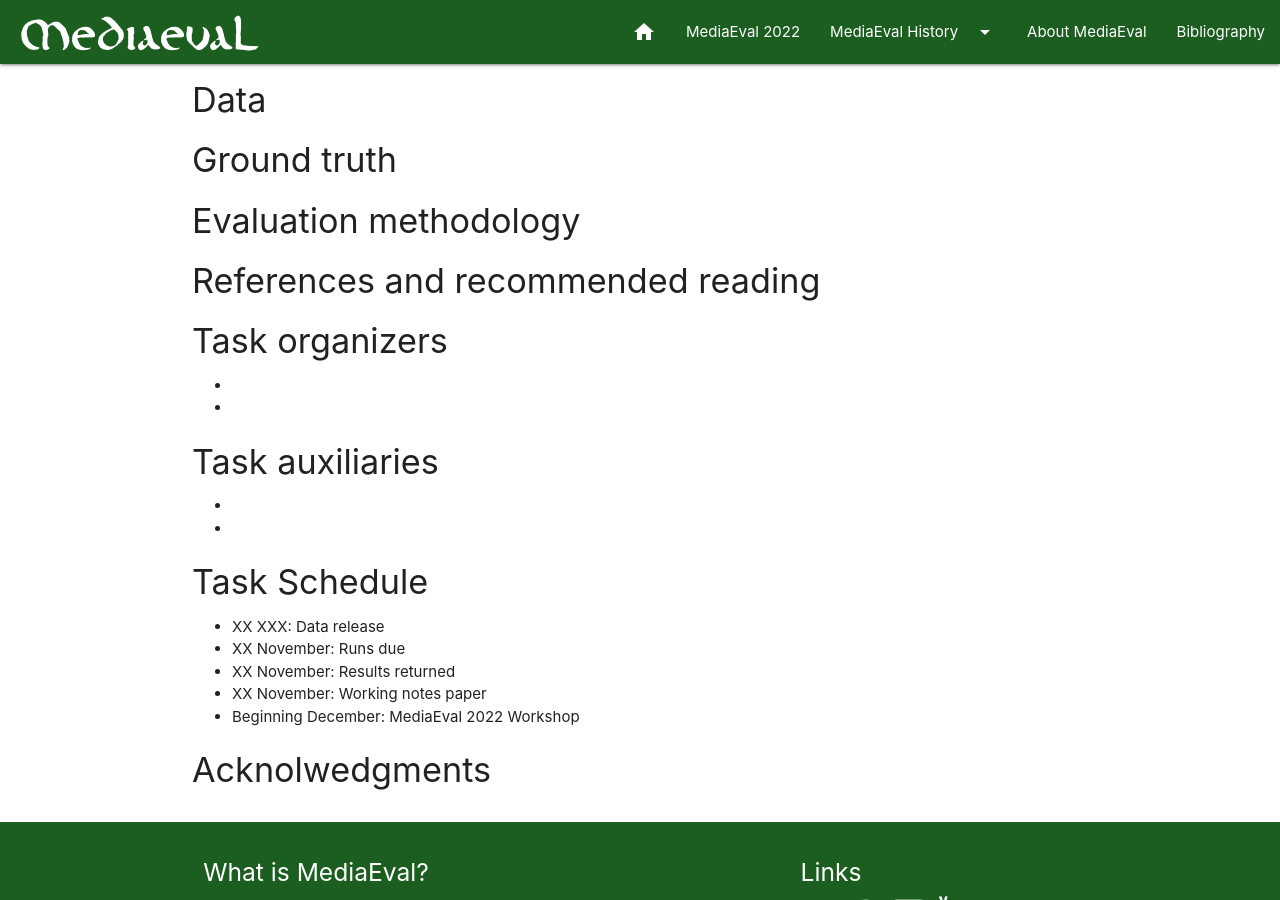
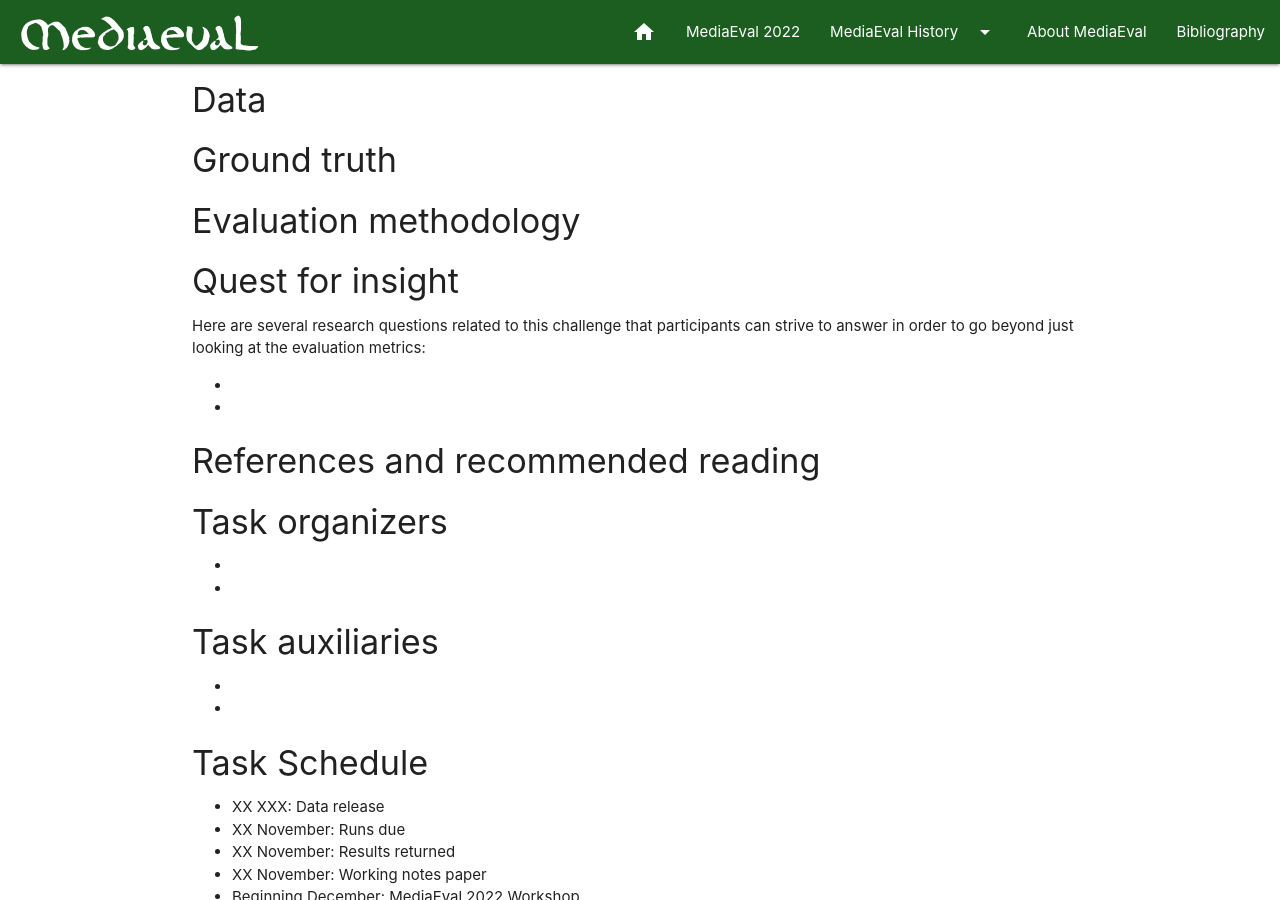
Before and after one commit to multimediaeval/multimediaeval.github.io, a Jekyll site: the page built from _editions/2022/tasks/template.md, in a window 1280 px wide and 900 px high, scrolled down 508 px. Built offline with Jekyll 4.4.1, drawn with Linux system fonts in a browser that asks for light colours.

Commit message:
Added Quest for Insight

```diff
--- a/_editions/2022/tasks/template.md
+++ b/_editions/2022/tasks/template.md
@@ -27,6 +27,12 @@ blurb: <!-- # add the task blurb here-->
 
 #### Evaluation methodology
 
+#### Quest for insight
+Here are several research questions related to this challenge that participants can strive to answer in order to go beyond just looking at the evaluation metrics:
+* <!-- # First research question-->
+* <!-- # Second research question-->
+<!-- # and so on-->
+
 #### References and recommended reading
 <!-- # Please use the ACM format for references https://www.acm.org/publications/authors/reference-formatting (but no DOI needed)-->
 <!-- # The paper title should be a hyperlink leading to the paper online-->
```
